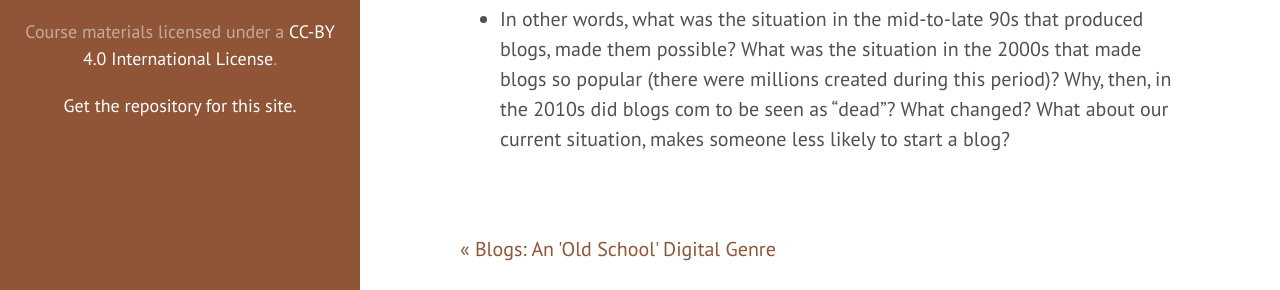
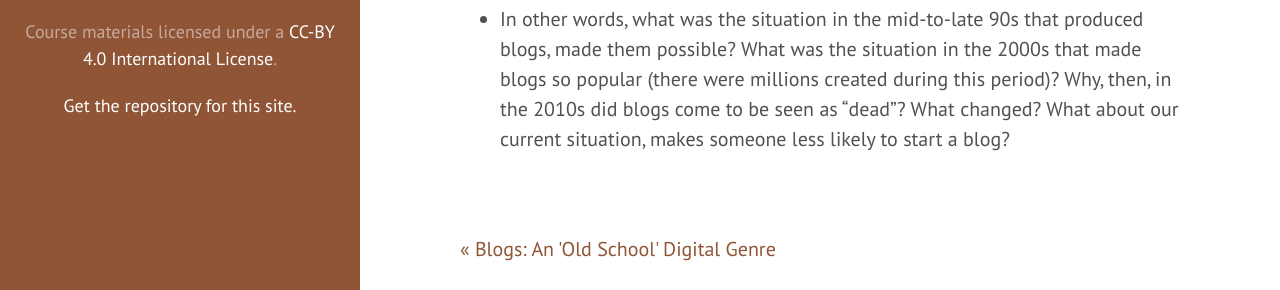
Before and after one commit to jloan/e101v1, a Jekyll site: the page built from _posts/2020-01-09-log-1.md, in a window 1280 px wide and 900 px high, scrolled down 668 px. Shown: the part 556-846 px from the top of the window. Built offline with Jekyll 4.4.1, drawn with Linux system fonts in a browser that asks for light colours.

Commit message:
Update 2020-01-09-log-1.md
some typo fixes

```diff
--- a/_posts/2020-01-09-log-1.md
+++ b/_posts/2020-01-09-log-1.md
@@ -24,4 +24,4 @@ Finally, a big question, something to set us up for next week. There's not neces
 
 * If all composing is situational -- what are the situations that have created and shaped blogging?
 
-* In other words, what was the situation in the mid-to-late 90s that produced blogs, made them possible? What was the situation in the 2000s that made blogs so popular (there were millions created during this period)? Why, then, in the 2010s did blogs com to be seen as "dead"? What changed? What about our current situation, makes someone less likely to start a blog?
+* In other words, what was the situation in the mid-to-late 90s that produced blogs, made them possible? What was the situation in the 2000s that made blogs so popular (there were millions created during this period)? Why, then, in the 2010s did blogs come to be seen as "dead"? What changed? What about our current situation, makes someone less likely to start a blog?
```
